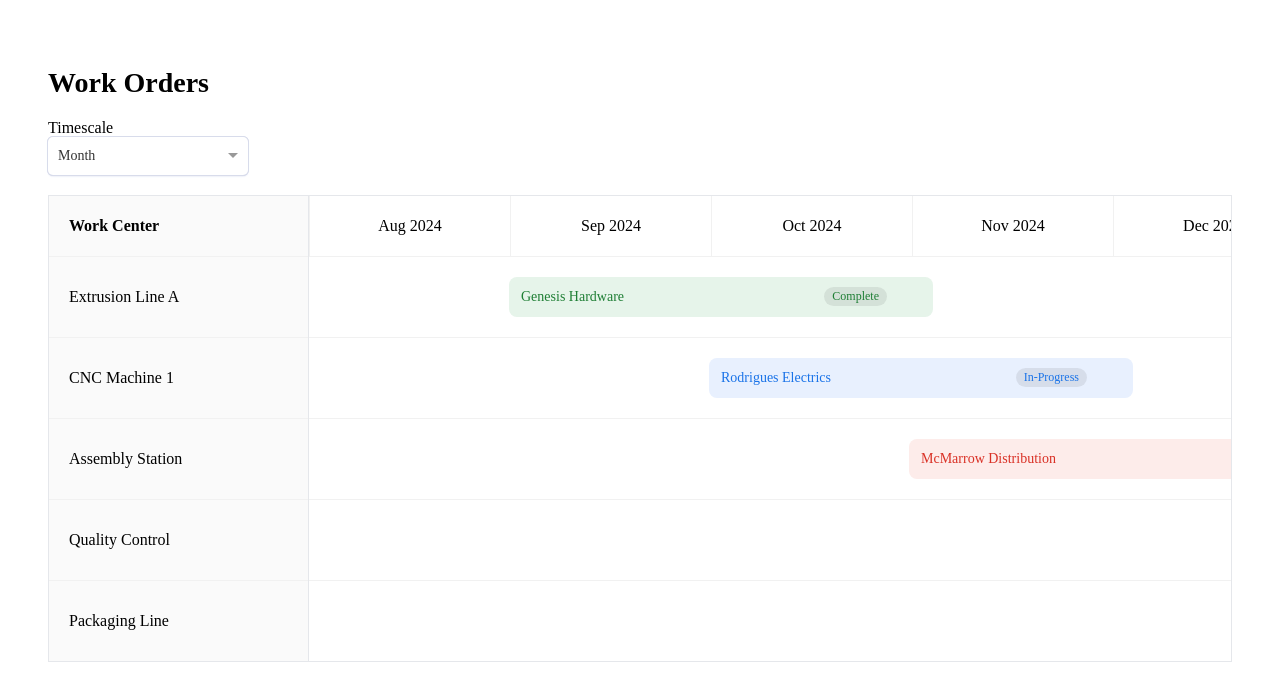
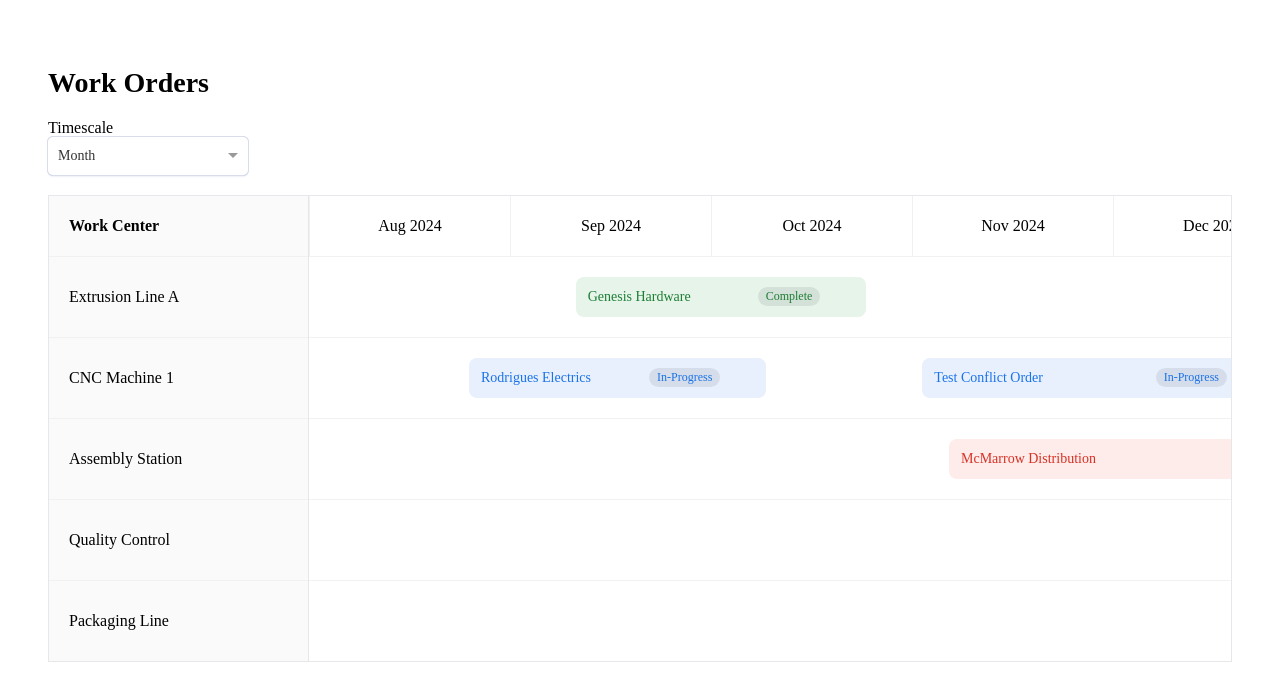
Before and after one commit to saiprathapsamanu-gif/timeline, an Angular app: page / in a window 1280 px wide. Shown: the top 700 px of the page. Built offline with nearby package versions, Linux system fonts and the light colour scheme.

Commit message:
Add conflict detection and save validation for work orders

```diff
--- a/src/app/timeline/timeline.html
+++ b/src/app/timeline/timeline.html
@@ -57,8 +57,8 @@
         <div class="panel-inner">
 
             <div class="panel-header">
-            <h2>Edit Work Order</h2>
-            <button class="close-btn" (click)="closePanel()">✕</button>
+                <h2>Edit Work Order</h2>
+                <button class="close-btn" (click)="closePanel()">✕</button>
             </div>
 
             <div class="panel-body" *ngIf="selectedOrder">
@@ -96,9 +96,9 @@
                         (ngModelChange)="onEndDateChange($event)"/>
                 </div>
             </div>
-        </div>
-        <div class="panel-footer">
-            <button class="primary-btn" (click)="closePanel()">Save</button>
+            <div class="panel-footer">
+                <button class="primary-btn" (click)="saveOrder()">Save</button>
+            </div>
         </div>
     </div>
 </div>
--- a/src/app/timeline/timeline.scss
+++ b/src/app/timeline/timeline.scss
@@ -198,11 +198,14 @@
   box-shadow: -8px 0 24px rgba(0,0,0,0.12);
   z-index: 300;
   animation: slideIn 0.2s ease forwards;
+
+  display: flex;
+  flex-direction: column;
 }
 
 .panel-inner {
-  padding: 66px 66px 40px 66px;   // MATCH DESIGN
-  height: 100%;
+  padding: 66px 66px 40px 66px;
+  flex: 1;
   display: flex;
   flex-direction: column;
 }
@@ -288,14 +291,15 @@
 }
 
 .panel-footer {
-  margin-top: auto;
+  padding: 20px 66px 40px 66px;
+  border-top: 1px solid #f1f1f1;
 }
 
 .primary-btn {
-  background: #1a73e8;
+  background: #4F46E5;
   color: white;
   border: none;
-  padding: 10px 16px;
+  padding: 10px 18px;
   border-radius: 6px;
-  cursor: pointer;
+  font-weight: 500;
 }
--- a/src/app/timeline/timeline.ts
+++ b/src/app/timeline/timeline.ts
@@ -16,7 +16,7 @@ import { DatePipe } from '@angular/common';
 export class TimelineComponent {
   selectedZoom = 'Month';
 
-  timelineStart = new Date(2024, 7, 1); // Aug 1 2024
+  timelineStart = new Date('2024-08-01');
   monthWidth = 200;
 
   workCenters = [
@@ -42,22 +42,29 @@ export class TimelineComponent {
 {
   workCenter: 'Extrusion Line A',
   name: 'Genesis Hardware',
-  startDate: new Date(2024, 8, 1),   // Sep 2024
-  endDate: new Date(2024, 9, 31),    // Oct 2024
+  startDate: new Date('2024-09-10'),
+  endDate: new Date('2024-10-20'),
   status: 'complete'
 },
 {
   workCenter: 'CNC Machine 1',
+  name: 'Test Conflict Order',
+  startDate: new Date('2024-11-01'),
+  endDate: new Date('2024-12-20'),
+  status: 'in-progress'
+},
+{
+  workCenter: 'CNC Machine 1',
   name: 'Rodrigues Electrics',
-  startDate: new Date(2024, 9, 1),
-  endDate: new Date(2024, 10, 30),
+  startDate: new Date('2024-08-25'),
+  endDate: new Date('2024-10-05'),
   status: 'in-progress'
 },
 {
   workCenter: 'Assembly Station',
   name: 'McMarrow Distribution',
-  startDate: new Date(2024, 10, 1),
-  endDate: new Date(2025, 0, 31),
+  startDate: new Date('2024-11-05'),
+  endDate: new Date('2025-02-10'),
   status: 'blocked'
 }
 ];
@@ -127,17 +134,57 @@ getMonthIndex(date: Date) {
   return yearDiff * 12 + monthDiff;
 }
 
+saveOrder() {
+
+  if (this.detectConflict(this.selectedOrder)) {
+    alert('Schedule conflict detected for this work center');
+    return;
+  }
+
+  this.closePanel();
+
+}
+
+detectConflict(orderToCheck: any): boolean {
+
+  return this.workOrders.some(existing => {
+
+    if (existing === orderToCheck) return false;
+
+    if (existing.workCenter !== orderToCheck.workCenter) return false;
+
+    const newStart = orderToCheck.startDate;
+    const newEnd = orderToCheck.endDate;
+
+    const existingStart = existing.startDate;
+    const existingEnd = existing.endDate;
+
+    return newStart < existingEnd && newEnd > existingStart;
+  });
+
+}
+
 getBarStyle(order: any, wc: string) {
 
   if (order.workCenter !== wc) {
     return { display: 'none' };
   }
 
-  const startIndex = this.getMonthIndex(order.startDate);
-  const endIndex = this.getMonthIndex(order.endDate);
+  const start = new Date(order.startDate);
+  const end = new Date(order.endDate);
 
-  const left = startIndex * this.monthWidth;
-  const width = (endIndex - startIndex + 1) * this.monthWidth;
+  const msPerDay = 1000 * 60 * 60 * 24;
+
+  const daysFromStart =
+    (start.getTime() - this.timelineStart.getTime()) / msPerDay;
+
+  const durationDays =
+    (end.getTime() - start.getTime()) / msPerDay;
+
+  const pxPerDay = this.monthWidth / 30; // approximate
+
+  const left = daysFromStart * pxPerDay;
+  const width = durationDays * pxPerDay;
 
   return {
     left: `${left}px`,
```
